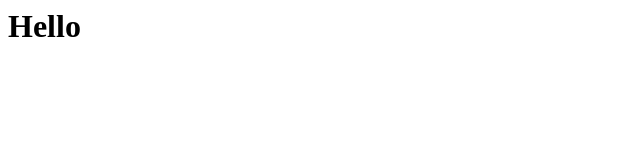
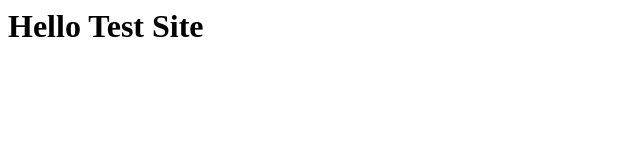
Before and after one commit to raphaelmoline/Coursera-HTML-CSS-JS, a plain HTML site: page test-site/index.html in a window 1280 px wide. Shown: the whole page, without its empty margins (0-640 px from the left). Drawn offline with Linux system fonts and the light colour scheme.

Commit message:
third commit

```diff
--- a/test-site/index.html
+++ b/test-site/index.html
@@ -1 +1 @@
-<h1>Hello</h1>
+<h1>Hello Test Site</h1>
```
